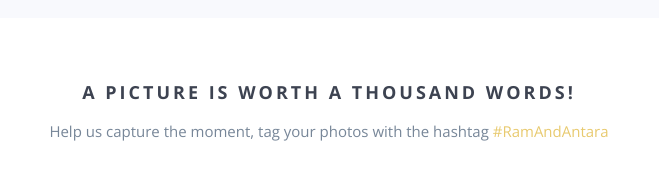
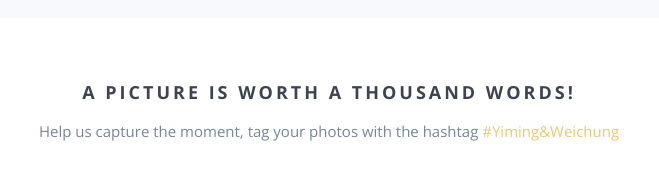
Before and after one commit to rex51920594/rex51920594.github.io, a website: page index.html in a window 1280 px wide. Shown: the part 2500-2673 px from the top of the page, 311-970 px from the left. Drawn offline with nearby package versions, Linux system fonts and the light colour scheme; some packages are replaced by stand-ins of ours; files whose address does not match are found by name.

Commit message:
third commit

```diff
--- a/index.html
+++ b/index.html
@@ -224,7 +224,7 @@
             <div class="col-md-12 text-center">
                 <h3>A picture is worth a thousand words!</h3>
                 <p>Help us capture the moment, tag your photos with the hashtag
-                    <a href="https://instagram.com/explore/tags/ramandantara/" target="_blank">#RamAndAntara</a>
+                    <a href="" target="_blank">#Yiming&Weichung</a>
                 </p>
             </div>
         </div>
```
Also changed, not shown: favicon.ico.
